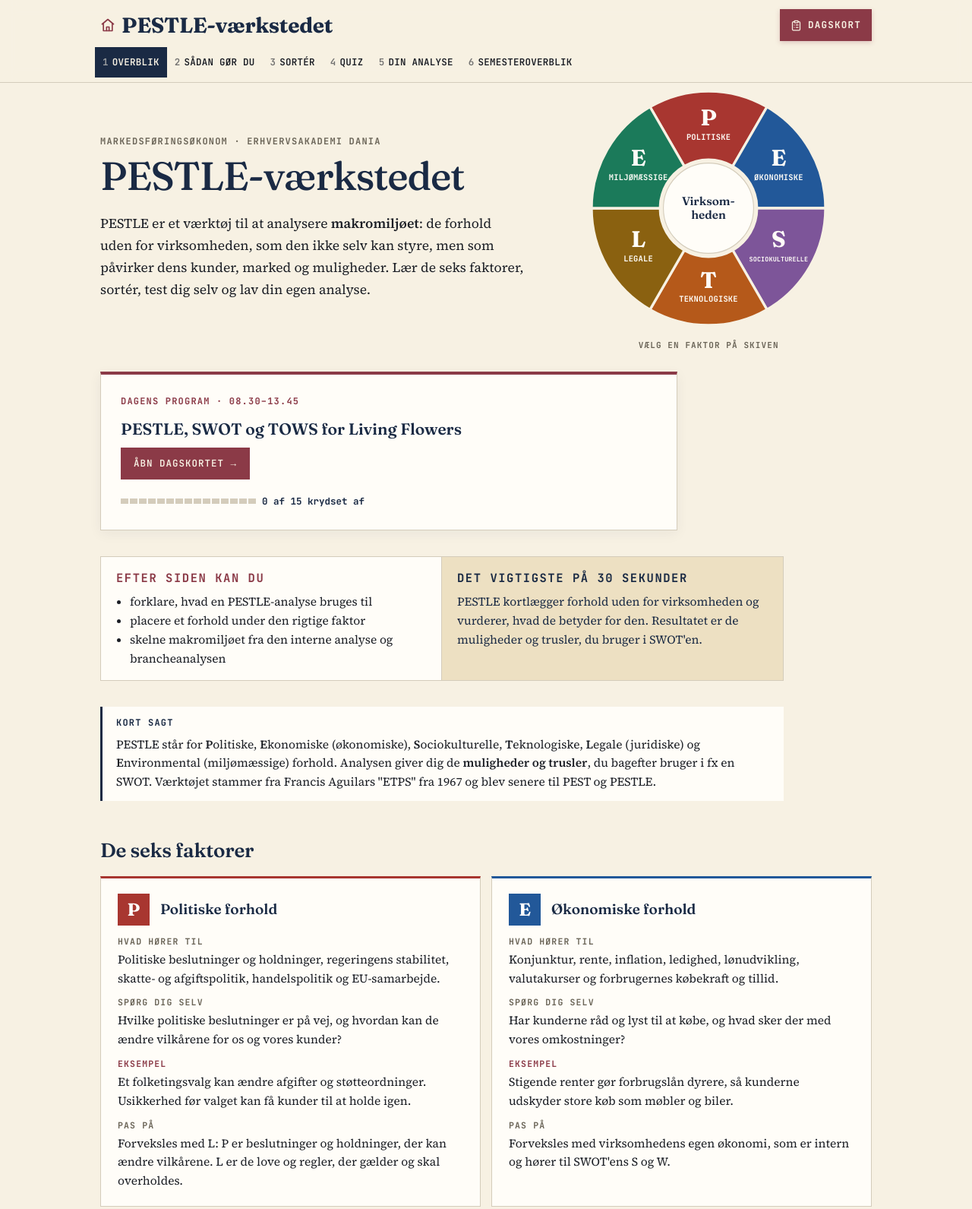
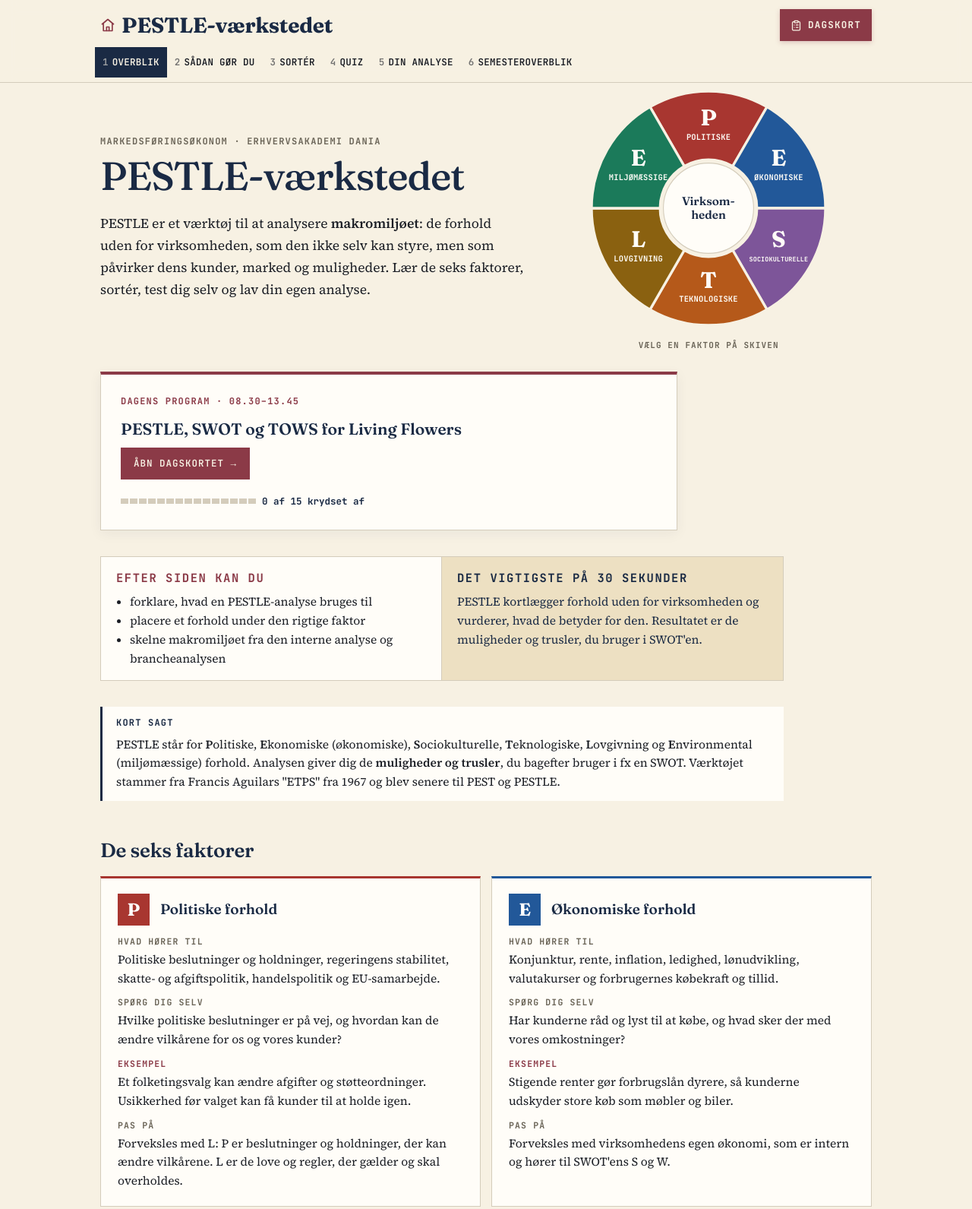
Before and after one commit to arma-dania/Pestle, a plain HTML site: page index.html in a window 1280 px wide. Shown: the top 1591 px of the page at 76% size. Drawn offline with nearby package versions, Linux system fonts and the light colour scheme.

Commit message:
Faktoren L hedder nu Lovgivning i stedet for Legale
Co-Authored-By: Claude Opus 5.5 <noreply@anthropic.com>
Claude-Session: https://claude.ai/code/session_014WKH9v7VqmbXZPvz361Rz3

```diff
--- a/index.html
+++ b/index.html
@@ -338,7 +338,7 @@ span.chipr{background:#fff;border-style:dashed}
   </div>
 
   <div class="stack">
-    <aside class="note"><p class="mono">Kort sagt</p><p>PESTLE står for <b>P</b>olitiske, <b>E</b>konomiske (økonomiske), <b>S</b>ociokulturelle, <b>T</b>eknologiske, <b>L</b>egale (juridiske) og <b>E</b>nvironmental (miljømæssige) forhold. Analysen giver dig de <b>muligheder og trusler</b>, du bagefter bruger i fx en SWOT. Værktøjet stammer fra Francis Aguilars "ETPS" fra 1967 og blev senere til PEST og PESTLE.</p></aside>
+    <aside class="note"><p class="mono">Kort sagt</p><p>PESTLE står for <b>P</b>olitiske, <b>E</b>konomiske (økonomiske), <b>S</b>ociokulturelle, <b>T</b>eknologiske, <b>L</b>ovgivning og <b>E</b>nvironmental (miljømæssige) forhold. Analysen giver dig de <b>muligheder og trusler</b>, du bagefter bruger i fx en SWOT. Værktøjet stammer fra Francis Aguilars "ETPS" fra 1967 og blev senere til PEST og PESTLE.</p></aside>
   </div>
 
   <h3 class="sec-title">De seks faktorer</h3>
@@ -453,7 +453,7 @@ const F = [
  {k:"E",name:"Økonomiske",c:"--fE",what:"Konjunktur, rente, inflation, ledighed, lønudvikling, valutakurser og forbrugernes købekraft og tillid.",q:"Har kunderne råd og lyst til at købe, og hvad sker der med vores omkostninger?",ex:"Stigende renter gør forbrugslån dyrere, så kunderne udskyder store køb som møbler og biler.",mix:"Forveksles med virksomhedens egen økonomi, som er intern og hører til SWOT'ens S og W."},
  {k:"S",name:"Sociokulturelle",c:"--fS",what:"Demografi, livsstil, værdier, trends, uddannelse, sundhed og holdninger til forbrug.",q:"Hvem er kunderne om nogle år, og hvad betyder noget for dem?",ex:"Flere spiser plantebaseret, og andelen af ældre vokser. Begge dele ændrer efterspørgslen.",mix:"Forveksles med T, når en vane handler om teknologi. Spørg: er det selve teknologien (T) eller folks holdning og adfærd (S)?"},
  {k:"T",name:"Teknologiske",c:"--fT",what:"Ny teknologi, digitalisering, AI, automatisering, nye betalingsformer, infrastruktur og kunders adgang til teknologi.",q:"Hvilke teknologier ændrer, hvordan vi producerer, sælger og kommunikerer?",ex:"AI gør det muligt at give personlige produktanbefalinger i en webshop.",mix:"Forveksles med virksomhedens egne IT-systemer, som er interne."},
- {k:"L",name:"Legale",c:"--fL",what:"Gældende love og regler: markedsføringsloven, GDPR, forbrugerbeskyttelse, arbejdsmiljø, licenser og produktkrav.",q:"Hvilke regler skal vi overholde, og hvilke nye regler træder i kraft?",ex:"Markedsføringsloven kræver forudgående samtykke, før man sender reklame på e-mail.",mix:"Forveksles med P. Når en lov er vedtaget og gælder, er den L."},
+ {k:"L",name:"Lovgivning",title:"Lovgivning",c:"--fL",what:"Gældende love og regler: markedsføringsloven, GDPR, forbrugerbeskyttelse, arbejdsmiljø, licenser og produktkrav.",q:"Hvilke regler skal vi overholde, og hvilke nye regler træder i kraft?",ex:"Markedsføringsloven kræver forudgående samtykke, før man sender reklame på e-mail.",mix:"Forveksles med P. Når en lov er vedtaget og gælder, er den L."},
  {k:"E",name:"Miljømæssige",c:"--fM",what:"Klima og vejr, ressourcer, forurening, CO₂, bæredygtighed og krav fra natur og miljø.",q:"Hvordan påvirker klima, ressourcer og miljøkrav vores produkter og forsyning?",ex:"Tørke i producentlandene giver dyrere og mere ustabile leverancer af kaffe og kakao.",mix:"Det andet E. Forbrugernes ønske om grønne produkter er en holdning (S), mens regler om grønne anprisninger er L."}
 ];
 const FI = F.map((f,i)=>({...f,i,label:f.name+" ("+f.k+")"}));
@@ -479,7 +479,7 @@ FI.forEach((f,i)=>{
 
 // faktorkort
 document.getElementById('factors').innerHTML=FI.map(f=>`<article class="fcard" id="f${f.i}" style="--c:${css(f.c)}">
- <div class="fhead"><span class="letter" aria-hidden="true">${f.k}</span><h3>${f.name} forhold</h3></div>
+ <div class="fhead"><span class="letter" aria-hidden="true">${f.k}</span><h3>${f.title||f.name+' forhold'}</h3></div>
  <dl><div><dt>Hvad hører til</dt><dd>${f.what}</dd></div>
  <div><dt>Spørg dig selv</dt><dd>${f.q}</dd></div>
  <div><dt class="ex">Eksempel</dt><dd>${f.ex}</dd></div>
@@ -716,7 +716,7 @@ const Q=[
  {q:"Hvad analyserer en PESTLE?",o:["Makromiljøet: forhold uden for virksomheden, som den ikke selv kan styre","Konkurrencen i branchen","Virksomhedens styrker og svagheder","Kundernes tilfredshed med produktet"],a:0,w:"PESTLE ser på det store billede uden for virksomheden. Konkurrence analyseres fx med Porters Five Forces, og styrker og svagheder i den interne analyse."},
  {q:"En gruppe skriver \"Vi har et stærkt brand\" i deres PESTLE. Hvad er problemet?",o:["Det burde stå under S","Det er et internt forhold og hører til i SWOT'ens styrker","Det er en trussel, ikke en mulighed","Der er ikke noget problem"],a:1,w:"Brand er noget, virksomheden selv har opbygget og kan påvirke. PESTLE handler kun om eksterne forhold."},
  {q:"Hvordan hænger PESTLE og SWOT sammen?",o:["PESTLE erstatter SWOT","PESTLE giver styrker og svagheder til SWOT","PESTLE giver muligheder og trusler til SWOT","De har ikke noget med hinanden at gøre"],a:2,w:"PESTLE er en ekstern analyse. Dens vigtigste fund bliver til O (opportunities) og T (threats) i SWOT'en."},
- {q:"Hvad er forskellen på politiske (P) og legale (L) forhold?",o:["Der er ingen forskel","P er EU, L er Danmark","P er beslutninger, holdninger og stabilitet, der kan ændre vilkårene; L er gældende love og regler, der skal overholdes","P handler om skat, L om alt andet"],a:2,w:"Et lovforslag eller en politisk dagsorden er P. Når loven er vedtaget og gælder, hører den under L. Faktorerne overlapper, så begrund dit valg."},
+ {q:"Hvad er forskellen på politiske forhold (P) og lovgivning (L)?",o:["Der er ingen forskel","P er EU, L er Danmark","P er beslutninger, holdninger og stabilitet, der kan ændre vilkårene; L er gældende love og regler, der skal overholdes","P handler om skat, L om alt andet"],a:2,w:"Et lovforslag eller en politisk dagsorden er P. Når loven er vedtaget og gælder, hører den under L. Faktorerne overlapper, så begrund dit valg."},
  {q:"Hvad er den største svaghed ved en analyse, der kun er en liste over forhold?",o:["Den er for kort","Den mangler fortolkning af, hvad forholdene betyder for virksomheden","Den har for mange kilder","Den bruger forkerte overskrifter"],a:1,w:"Det vigtigste spørgsmål er \"så hvad?\". Hvert forhold skal kobles til virksomheden og vurderes som mulighed eller trussel."},
  {q:"Hvad bør du gøre først, når du laver en PESTLE?",o:["Skrive så mange forhold som muligt","Fastlægge formål, marked og tidshorisont","Lave SWOT'en","Vælge de tre vigtigste trusler"],a:1,w:"Uden afgrænsning bliver analysen bred og generel. Du skal vide, hvilken virksomhed, hvilket marked og hvilken periode du analyserer."},
  {q:"Hvorfor vurderer man sandsynlighed og betydning for hvert forhold?",o:["For at analysen ser mere professionel ud","For at prioritere de få forhold, der kræver handling","Fordi det er et krav i loven","For at kunne udelade miljøfaktorerne"],a:1,w:"Et forhold, der både er sandsynligt og har stor betydning, skal handles på først. Resten holder man øje med."},
```
Also changed, not shown: 1 other file.
